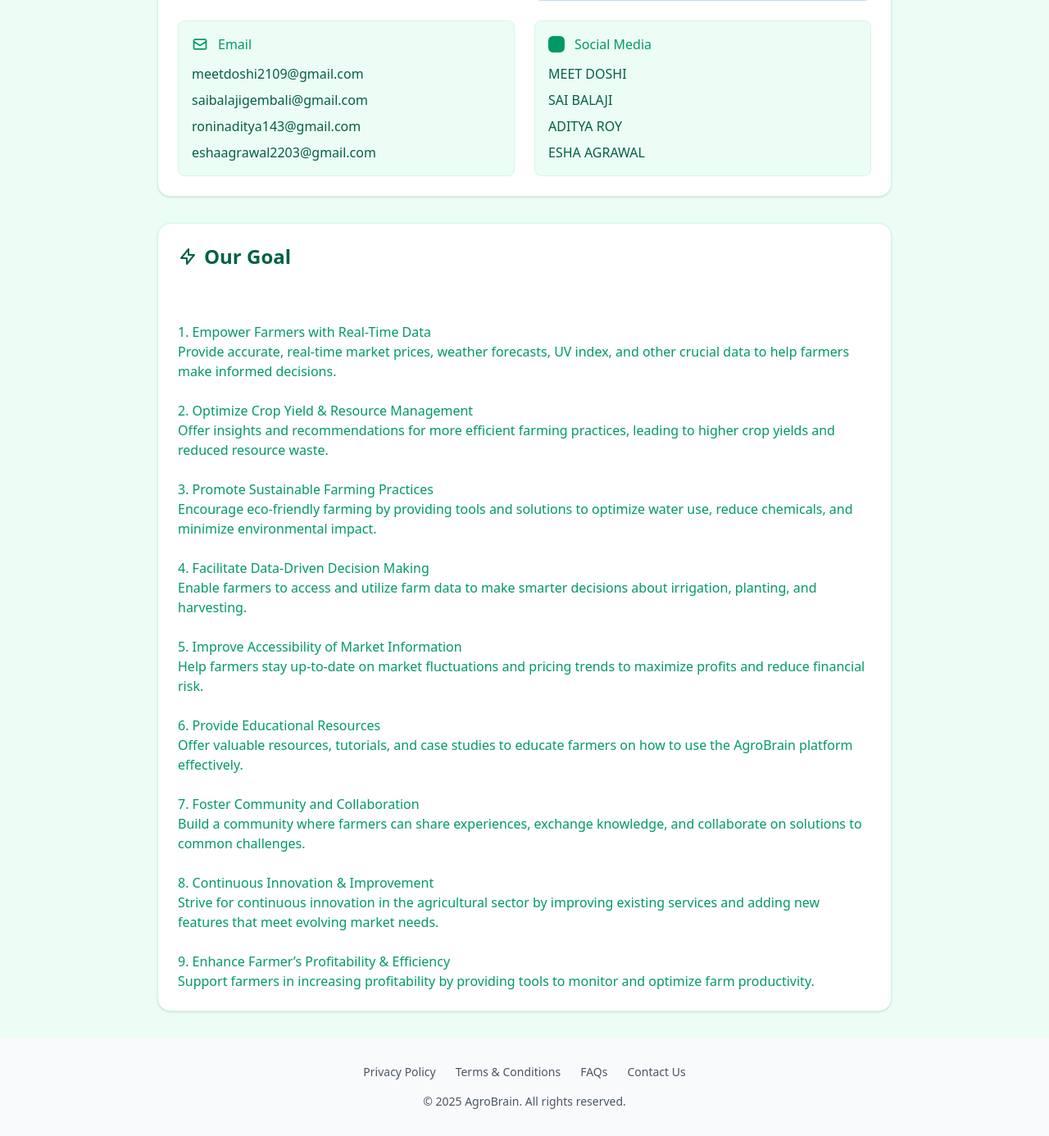
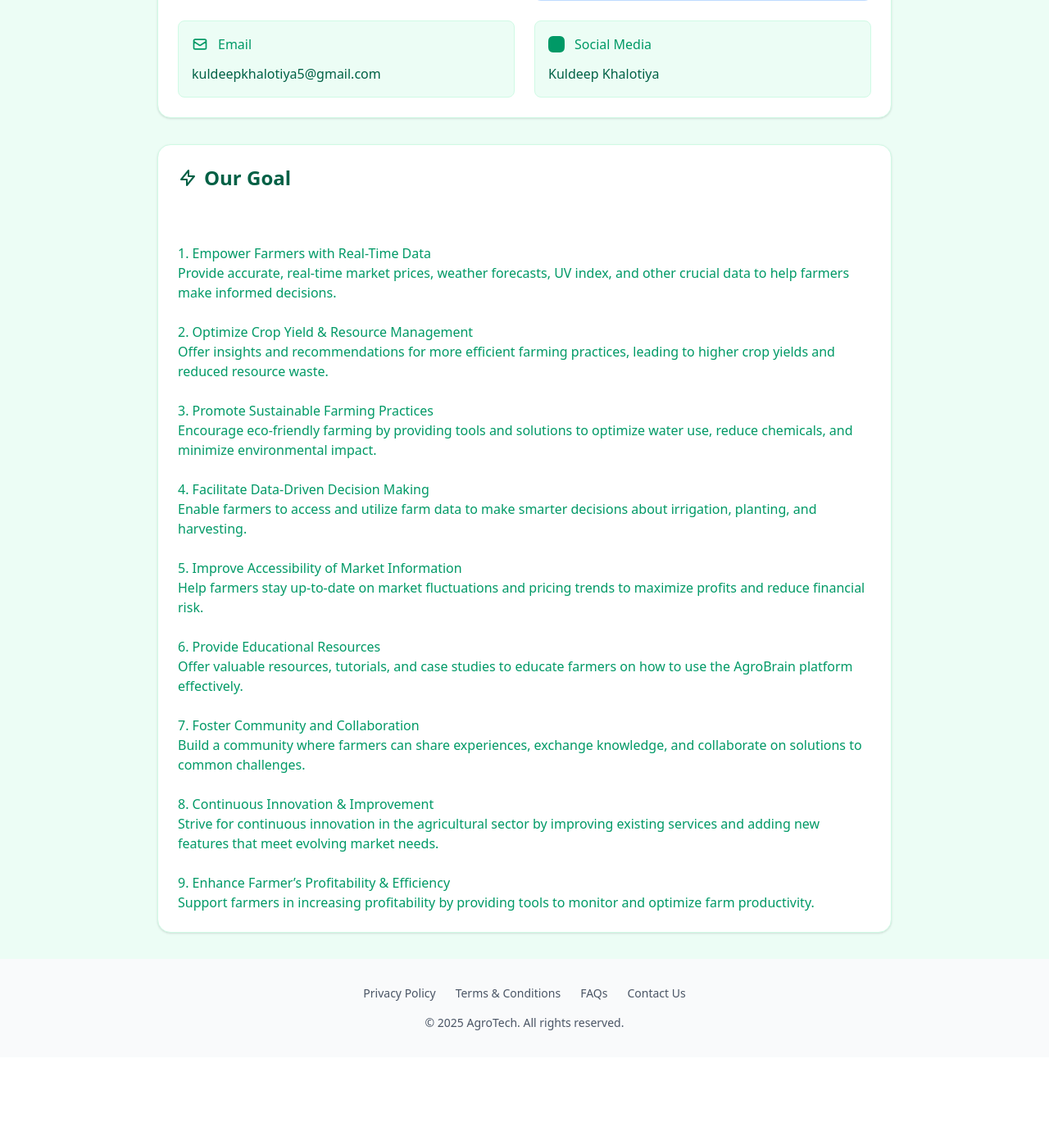
Before and after one commit to Kuldeep-2303/AgroTech, a Django app: page /about/ in a window 1280 px wide. Shown: the part 476-1862 px from the top of the page at 82% size. After the commit the page ends 1733 px from the top, so only its background shows below. Run offline with Django 5.2, Linux system fonts and the light colour scheme.

Commit message:
date change and agrotech

```diff
--- a/myapp/templates/myapp/about.html
+++ b/myapp/templates/myapp/about.html
@@ -34,7 +34,7 @@
               </svg>
               <h3 class="text-emerald-600 font-medium">Phone</h3>
             </div>
-            <p class="text-emerald-800">+91 62 9506 9453</p>
+            <p class="text-emerald-800">+91 93731 80932</p>
           </div>
         </div>
 
@@ -59,10 +59,7 @@
             <h3 class="text-emerald-600 font-medium">Email</h3>
           </div>
           <div class="space-y-2">
-            <a href="mailto:meetdoshi2109@gmail.com" class="block text-emerald-800 hover:text-emerald-600 transition-colors">meetdoshi2109@gmail.com</a>
-            <a href="mailto:saibalajigembali@gmail.com" class="block text-emerald-800 hover:text-emerald-600 transition-colors">saibalajigembali@gmail.com</a>
-            <a href="mailto:roninaditya143@gmail.com" class="block text-emerald-800 hover:text-emerald-600 transition-colors">roninaditya143@gmail.com</a>
-            <a href="mailto:eshaagrawal2203@gmail.com" class="block text-emerald-800 hover:text-emerald-600 transition-colors">eshaagrawal2203@gmail.com</a>
+            <a href="mailto:kuldeepkhalotiya5@gmail.com" class="block text-emerald-800 hover:text-emerald-600 transition-colors">kuldeepkhalotiya5@gmail.com</a>
           </div>
         </div>
 
@@ -75,10 +72,7 @@
             <h3 class="text-emerald-600 font-medium">Social Media</h3>
           </div>
           <div class="space-y-2">
-            <a target="_blank" href="https://www.instagram.com/m33t.doshi/" class="block text-emerald-800 hover:text-emerald-600 transition-colors">MEET DOSHI</a>
-            <a target="_blank" href="https://www.instagram.com/saibalaji_gembali/" class="block text-emerald-800 hover:text-emerald-600 transition-colors">SAI BALAJI</a>
-            <a target="_blank" href="https://www.instagram.com/ro.n.in_/" class="block text-emerald-800 hover:text-emerald-600 transition-colors">ADITYA ROY</a>
-            <a target="_blank" href="https://www.instagram.com/esha__ agrawal22/" class="block text-emerald-800 hover:text-emerald-600 transition-colors">ESHA AGRAWAL</a>
+            <a target="_blank" href="https://www.instagram.com/kuldeep_khalotiya/" class="block text-emerald-800 hover:text-emerald-600 transition-colors">Kuldeep Khalotiya</a>
           </div>
         </div>
       </div>
--- a/myapp/templates/myapp/base.html
+++ b/myapp/templates/myapp/base.html
@@ -7,7 +7,7 @@
     <link rel="stylesheet" as="style" onload="this.rel='stylesheet'"
           href="https://fonts.googleapis.com/css2?display=swap&family=Be+Vietnam+Pro:wght@400;500;700;900&family=Noto+Sans:wght@400;500;700;900">
 
-    <title>AgroBrain</title>
+    <title>AgroTech</title>
     <link rel="icon" type="image/x-icon" href="favicon.ico">
     <script src="https://unpkg.com/@tailwindcss/browser@4"></script>
     <style>
@@ -95,7 +95,7 @@
 
                         <div class="flex items-center">
 
-                            <a href="/" class="text-lg font-bold text-gray-900">AgroBrain</a>
+                            <a href="/" class="text-lg font-bold text-gray-900">AgroTech</a>
                         </div>
 
                         <!-- Desktop Menu -->
@@ -252,7 +252,7 @@
                                 <a href="/FAQs" class="text-sm text-gray-600 hover:text-green-600">FAQs</a>
                                 <a href="/about" class="text-sm text-gray-600 hover:text-green-600">Contact Us</a>
                             </div>
-                            <p class="text-sm text-gray-600">© 2025 AgroBrain. All rights reserved.</p>
+                            <p class="text-sm text-gray-600">© 2025 AgroTech. All rights reserved.</p>
                         </div>
                     </div>
                 </footer>
```
Also changed, not shown: db.sqlite3.
